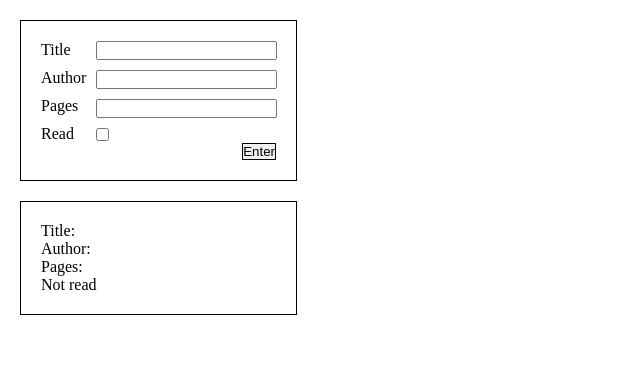
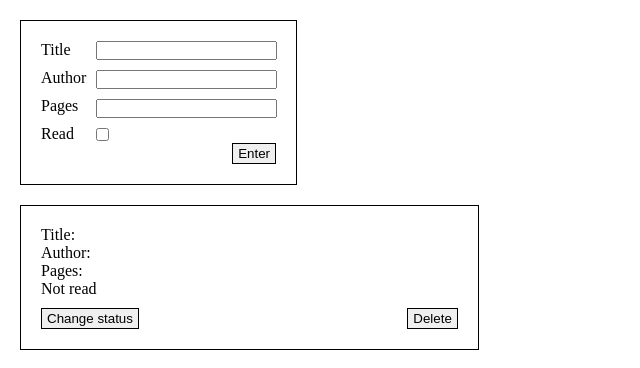
Before and after one commit to kawasakiCowboy/library, a plain HTML site: page index.html in a window 1280 px wide. Both pictures are taken after a click on the button "Enter". Shown: the whole page, without its empty margins (0-640 px from the left). Drawn offline with Linux system fonts and the light colour scheme.

Commit message:
added delete and update buttons

```diff
--- a/script.js
+++ b/script.js
@@ -1,5 +1,4 @@
 const myLibrary = new Array();
-let syka = "syka";
 
 const userTitle = document.querySelector("#title");
 const userAuthor = document.querySelector("#author");
@@ -8,11 +7,12 @@ const userRead = document.querySelector("#read");
 const userCreate = document.querySelector(".send-button");
 const cards = document.querySelector(".cards");
 
+
 userCreate.addEventListener("click", () => {
     addBookToLibrary(userTitle.value,userAuthor.value,userPages.value,userRead.checked);
-    userTitle.value = "";
-    userAuthor.value = "";
-    userPages.value = "";
+    // userTitle.value = "";
+    // userAuthor.value = "";
+    // userPages.value = "";
     userRead.checked = false;
 });
 
@@ -29,22 +29,37 @@ function Book(title,author,pages,read) {
 function addBookToLibrary(title,author,pages,read) {
     myLibrary.push(new Book(title,author,pages,read));
     console.table(myLibrary);
-    addBookCard()
+    updateCards()
 }
 
 
 
-function addBookCard() {
+function updateCards() {
     let bookCardList = ""
     myLibrary.forEach((item) => {
-        bookCardList += `<div class="cards">
-     <div class="book-card">
-        <p>Title: ${item.title}</p>
+        bookCardList += `
+        <div class="book-card" ">
+        <p">Title: ${item.title}</p>
         <p>Author: ${item.author}</p>
         <p>Pages: ${item.pages}</p>
         <p>${item.read === true ? "Is read" : "Not read"}</p>
-     </div>
-   </div>`
+        <div class="card-buttons" id="${item.title}">
+        <input type="button" class="change-status" value="Change status">
+        <input type="button" class="delete" value="Delete">
+      </div>
+        </div>`
     })
     cards.innerHTML = bookCardList;
+    let deleteButton = document.querySelectorAll(".delete")
+    deleteButton.forEach(button => button.addEventListener("click", (e) => {
+        myLibrary.splice((myLibrary.findIndex((item) => item.title === e.target.closest("div").id)),1);
+        console.log(e.target.closest("div").id)
+        updateCards();
+    }))
+    let changeStatusButton = document.querySelectorAll(".change-status");
+    changeStatusButton.forEach(button => button.addEventListener("click", (e) => {
+        let currentBook = (myLibrary[myLibrary.findIndex((item) => item.title === e.target.closest("div").id)]);
+        currentBook.read = !currentBook.read;
+        updateCards();
+    }))
 }
--- a/style.css
+++ b/style.css
@@ -3,7 +3,7 @@
     padding: 0;
 }
 
-.form-container, .book-card {
+.form-container {
     max-width: 235px;
     border: 1px solid black;
     padding: 20px;
@@ -24,8 +24,36 @@
     gap: 10px;
 }
 
-.send-button {
+.send-button, .change-status, .delete {
     align-self: flex-end;
     justify-self: flex-end;
     border: 1px solid black;
+    width: auto;
+    padding-top: 2px;
+    padding-bottom: 2px;
+    padding-left: 5px;
+    padding-right: 5px;
 }
+
+.send-button:active, .change-status:active, .delete:active {
+    background-color: rgb(207, 207, 207);
+}
+
+.book-card {
+    border: 1px solid black;
+    padding: 20px;
+}
+
+.cards {
+    display: grid;
+    gap: 20px;
+    margin: 20px;
+    grid-template-columns: repeat(auto-fit, minmax(240px, 0.37fr));
+
+}
+
+.card-buttons {
+    display: flex;
+    justify-content: space-between;
+    margin-top: 10px;
+}
```
Also changed, not shown: index.html (line endings or trailing spaces).
